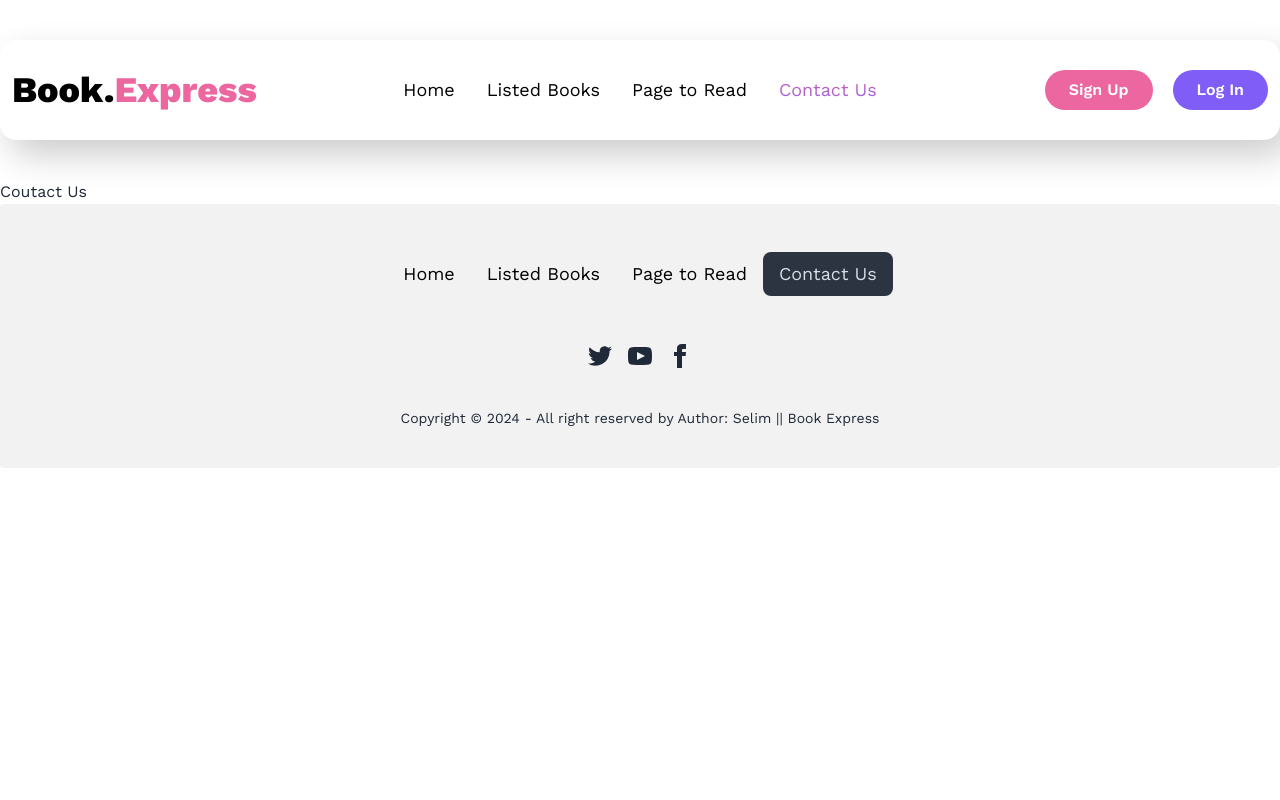
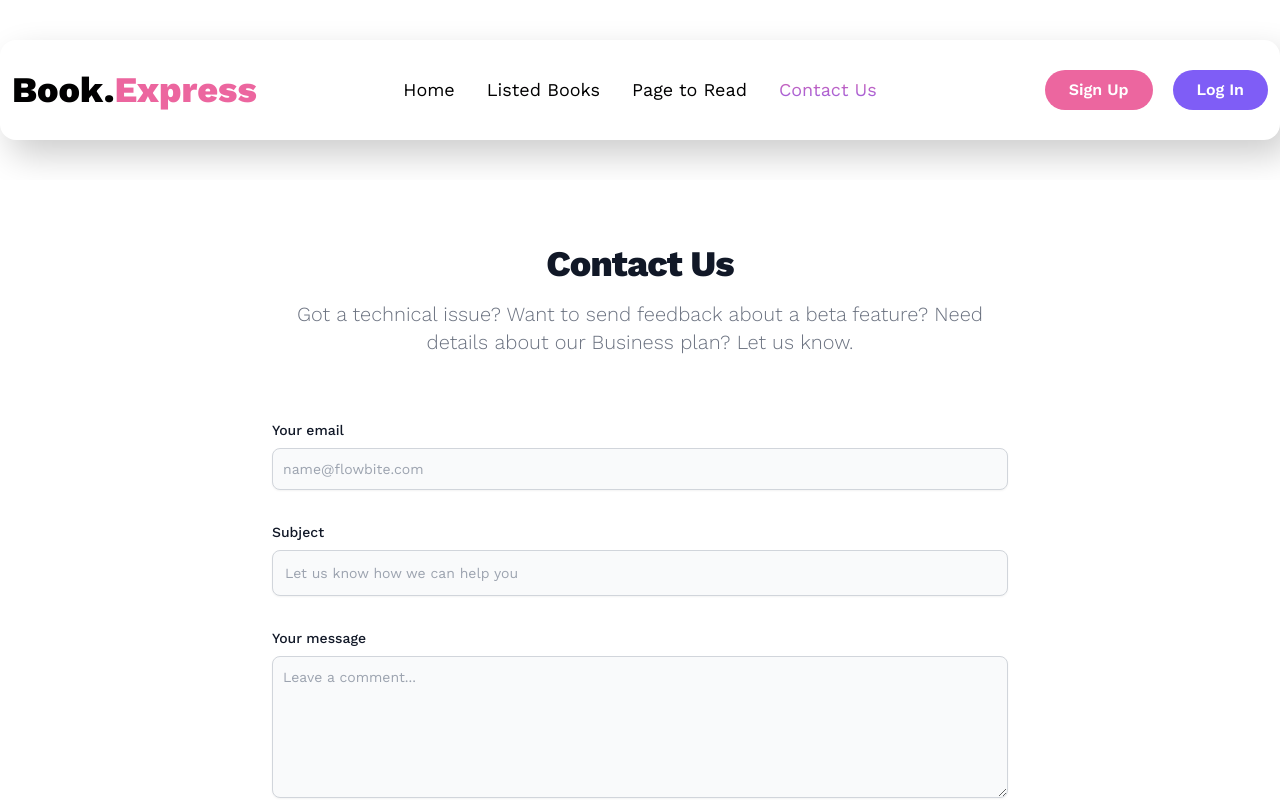
Before and after one commit to mdselimme/Book-Express-React-Website, a React (Vite) app: page /contactus in a window 1280 px wide. Shown: the top 800 px of the page. Built offline with nearby package versions, Linux system fonts and the light colour scheme.

Commit message:
add-contact-form

```diff
--- a/src/components/ContactUs/ContactUs.jsx
+++ b/src/components/ContactUs/ContactUs.jsx
@@ -1,11 +1,71 @@
-
-
 const ContactUs = () => {
-    return (
-        <div>
-            <h1>Coutact Us</h1>
+  return (
+    <div>
+      <section className="bg-white dark:bg-gray-900">
+        <div className="py-8 lg:py-16 px-4 mx-auto max-w-screen-md">
+          <h2 className="mb-4 text-4xl tracking-tight font-extrabold text-center text-gray-900 dark:text-white">
+            Contact Us
+          </h2>
+          <p className="mb-8 lg:mb-16 font-light text-center text-gray-500 dark:text-gray-400 sm:text-xl">
+            Got a technical issue? Want to send feedback about a beta feature?
+            Need details about our Business plan? Let us know.
+          </p>
+          <form action="#" className="space-y-8">
+            <div>
+              <label
+                htmlFor="email"
+                className="block mb-2 text-sm font-medium text-gray-900 dark:text-gray-300"
+              >
+                Your email
+              </label>
+              <input
+                type="email"
+                id="email"
+                className="shadow-sm bg-gray-50 border border-gray-300 text-gray-900 text-sm rounded-lg focus:ring-primary-500 focus:border-primary-500 block w-full p-2.5 dark:bg-gray-700 dark:border-gray-600 dark:placeholder-gray-400 dark:text-white dark:focus:ring-primary-500 dark:focus:border-primary-500 dark:shadow-sm-light"
+                placeholder="name@flowbite.com"
+                required
+              />
+            </div>
+            <div>
+              <label
+                htmlFor="subject"
+                className="block mb-2 text-sm font-medium text-gray-900 dark:text-gray-300"
+              >
+                Subject
+              </label>
+              <input
+                type="text"
+                id="subject"
+                className="block p-3 w-full text-sm text-gray-900 bg-gray-50 rounded-lg border border-gray-300 shadow-sm focus:ring-primary-500 focus:border-primary-500 dark:bg-gray-700 dark:border-gray-600 dark:placeholder-gray-400 dark:text-white dark:focus:ring-primary-500 dark:focus:border-primary-500 dark:shadow-sm-light"
+                placeholder="Let us know how we can help you"
+                required
+              />
+            </div>
+            <div className="sm:col-span-2">
+              <label
+                htmlFor="message"
+                className="block mb-2 text-sm font-medium text-gray-900 dark:text-gray-400"
+              >
+                Your message
+              </label>
+              <textarea
+                id="message"
+                rows="6"
+                className="block p-2.5 w-full text-sm text-gray-900 bg-gray-50 rounded-lg shadow-sm border border-gray-300 focus:ring-primary-500 focus:border-primary-500 dark:bg-gray-700 dark:border-gray-600 dark:placeholder-gray-400 dark:text-white dark:focus:ring-primary-500 dark:focus:border-primary-500"
+                placeholder="Leave a comment..."
+              ></textarea>
+            </div>
+            <button
+              type="submit"
+              className="py-3 px-5 text-sm font-medium text-center text-white rounded-lg bg-primary-700 sm:w-fit hover:bg-primary-800 focus:ring-4 focus:outline-none focus:ring-primary-300 dark:bg-primary-600 dark:hover:bg-primary-700 dark:focus:ring-primary-800"
+            >
+              Send message
+            </button>
+          </form>
         </div>
-    );
+      </section>
+    </div>
+  );
 };
 
 export default ContactUs;
--- a/src/components/ListedBooks/WhishlistBooks/WhishlistBooks.jsx
+++ b/src/components/ListedBooks/WhishlistBooks/WhishlistBooks.jsx
@@ -6,7 +6,8 @@
   const [whishListBooks, setWhisListBooks] = useState([]);
 
   useEffect(() => {
-    const data = getDbData("read");
+    const data = getDbData("whislist");
+    console.log(data);
     setWhisListBooks(data);
   }, []);
 
--- a/src/components/PageToRead/PageToRead.jsx
+++ b/src/components/PageToRead/PageToRead.jsx
@@ -1,11 +1,9 @@
-
-
 const PageToRead = () => {
-    return (
-        <div>
-            <h1>Page To Read</h1>
-        </div>
-    );
+  return (
+    <div>
+      <h1>Page to read</h1>
+    </div>
+  );
 };
 
 export default PageToRead;
```
Also changed, not shown: public/books.json (line endings or trailing spaces).
